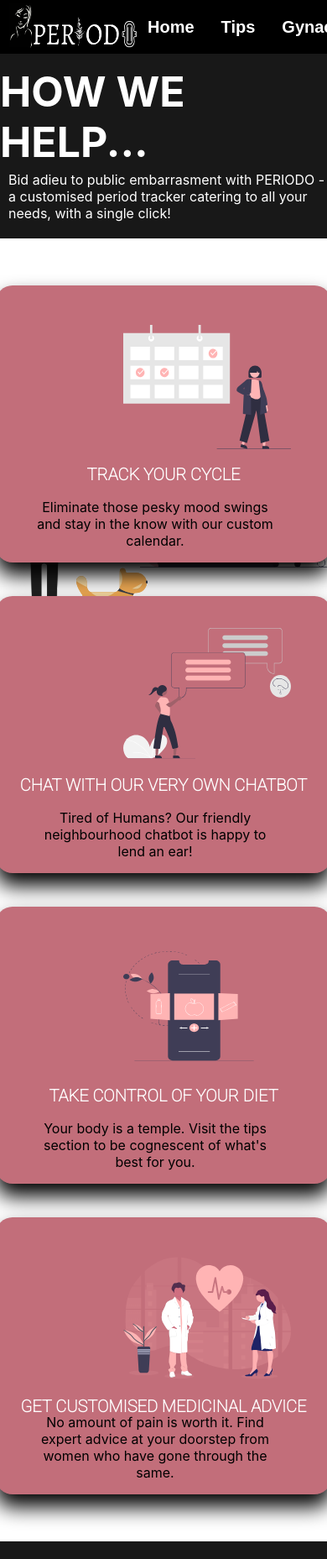
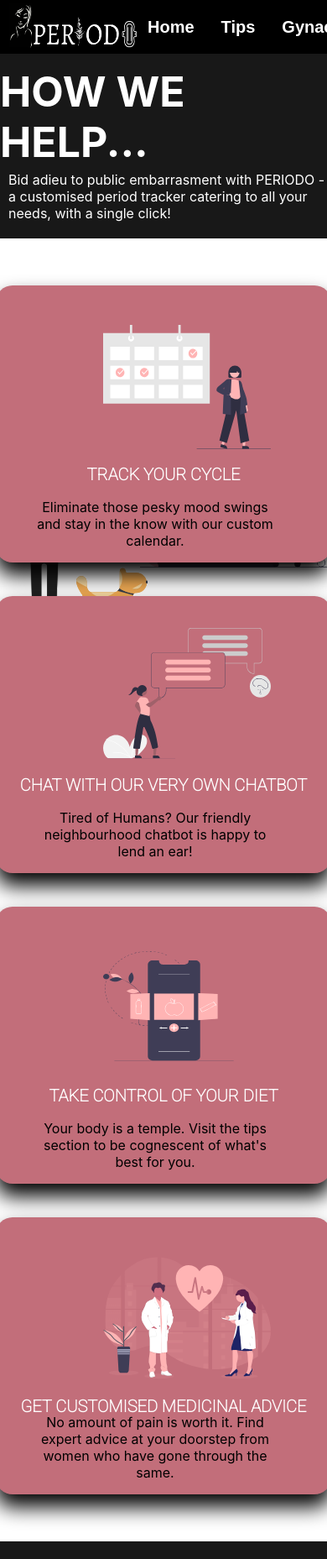
Before and after one commit to Feminine-Divine/periodo, a Next.js app in the folder periodo/: page /about in a window 390 px wide. Shown: the top 1857 px of the page at 84% size. Built offline with nearby package versions, Linux system fonts and the light colour scheme.

Commit message:
Images made responsive final

```diff
--- a/periodo/components/about/aboutstyle.module.css
+++ b/periodo/components/about/aboutstyle.module.css
@@ -130,7 +130,7 @@
     width: 300px;
 }
 
-@media (max-width:919px){
+@media only screen and (max-width:919px) and (min-width:770px){
  .chatbot{
    position: absolute;
    top: 28%;
@@ -152,3 +152,25 @@
    left: 40%;
  }
 }
+@media only screen and (max-width:770px){
+ .chatbot{
+   position: absolute;
+   top: 28%;
+   left: 35%;
+ }
+ .med{
+   position: absolute;
+   top: 77%;
+   left: 35%;
+ }
+ .diet{
+   position: absolute;
+   top: 53%;
+   left: 35%;
+ }
+ .calendar{
+   position: absolute;
+   top: 4%;
+   left: 35%;
+ }
+}
```
